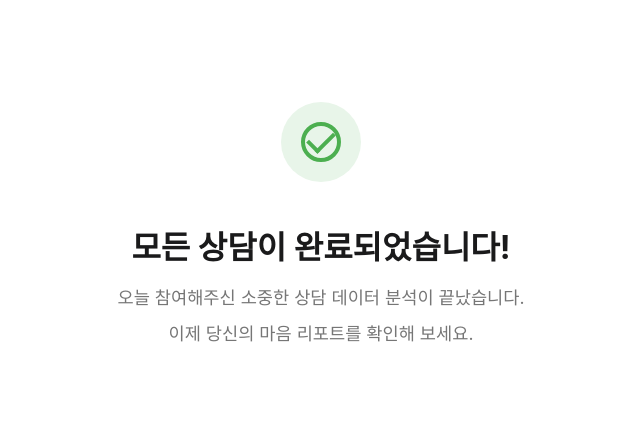
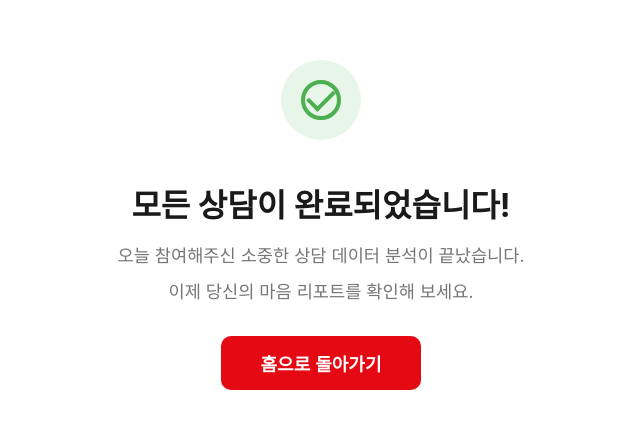
Before and after one commit to MUNJI-KANG/JINRO_IS_BACK, a React app in the folder JINRO_PROJ/frontend/: page /student/complete in a window 1280 px wide. Shown: the part 175-604 px from the top of the page, without its empty margins (319-959 px from the left). Built offline with nearby package versions, Linux system fonts and the light colour scheme; the HTML template or start-up script is replaced by a standard one.

Commit message:
DK_complete 수정

```diff
--- a/JINRO_PROJ/frontend/src/css/student_css/SComplete.module.css
+++ b/JINRO_PROJ/frontend/src/css/student_css/SComplete.module.css
@@ -61,3 +61,20 @@
   display: block;
   margin-top: 8px;
 }
+
+.homeButton {
+    margin-top: 30px;
+    padding: 14px 40px;
+    background-color: #E50914;
+    color: white;
+    border: none;
+    border-radius: 10px;
+    font-size: 18px;
+    font-weight: 600;
+    cursor: pointer;
+    transition: 0.2s;
+}
+
+.homeButton:hover {
+    background-color: #c40812;
+}
--- a/JINRO_PROJ/frontend/src/pages/student/SComplete.jsx
+++ b/JINRO_PROJ/frontend/src/pages/student/SComplete.jsx
@@ -1,9 +1,18 @@
 import React from 'react';
+import { useNavigate } from 'react-router-dom';
 import styles from '../../css/student_css/SComplete.module.css';
 
 function SComplete() {
+
+    const navigate = useNavigate();
+
+    const handleGoHome = () => {
+        navigate('/');
+    };
+
     return (
         <main className={styles.container}>
+
             {/* 상단 체크 아이콘 영역 */}
             <div className={styles.iconWrapper}>
                 <div className={styles.checkIcon}></div>
@@ -18,8 +27,17 @@ function SComplete() {
                     이제 당신의 마음 리포트를 확인해 보세요.
                 </span>
             </p>
+
+            {/* 홈으로 버튼 */}
+            <button
+                className={styles.homeButton}
+                onClick={handleGoHome}
+            >
+                홈으로 돌아가기
+            </button>
+
         </main>
     );
-};
+}
 
 export default SComplete;
```
